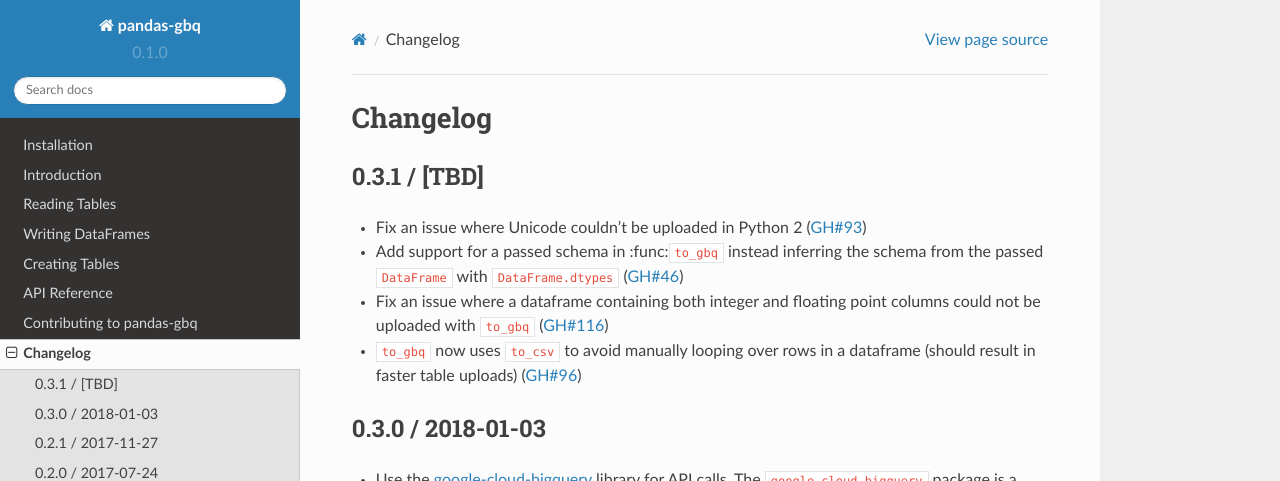
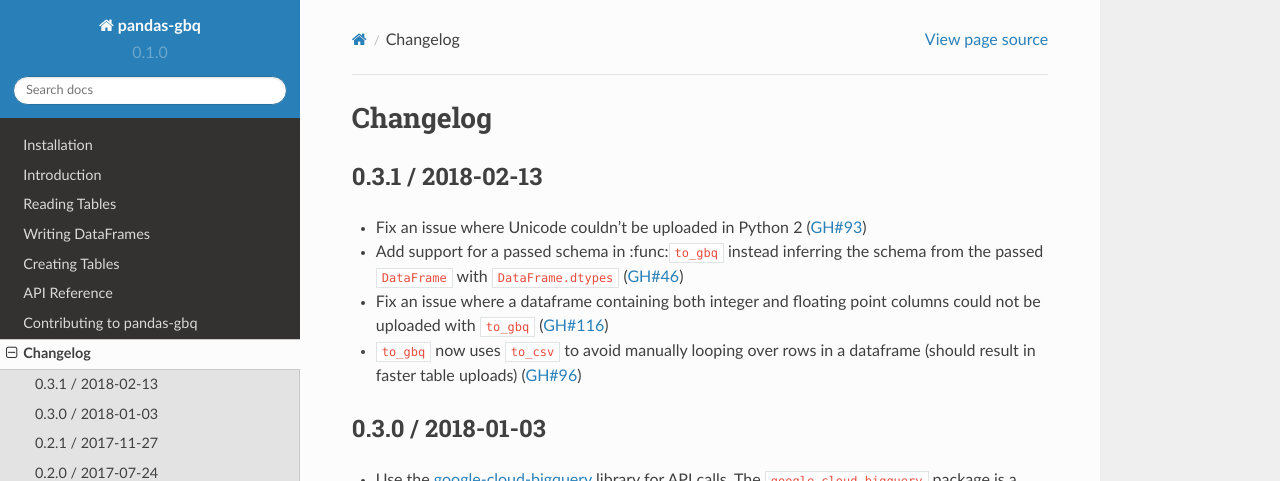
Before and after one commit to googleapis/python-bigquery-pandas, a Sphinx documentation site: the page built from docs/source/changelog.rst, in a window 1280 px wide and 900 px high. Shown: the top 481 px of the window. Built offline with Sphinx 7.4.7 and the Read the Docs theme 2.0.0, drawn with Linux system fonts in a browser that asks for light colours.

Commit message:
Release 0.3.1

```diff
--- a/docs/source/changelog.rst
+++ b/docs/source/changelog.rst
@@ -1,8 +1,7 @@
 Changelog
 =========
 
-
-0.3.1 / [TBD]
+0.3.1 / 2018-02-13
 ------------------
 
 - Fix an issue where Unicode couldn't be uploaded in Python 2 (:issue:`93`)
```
